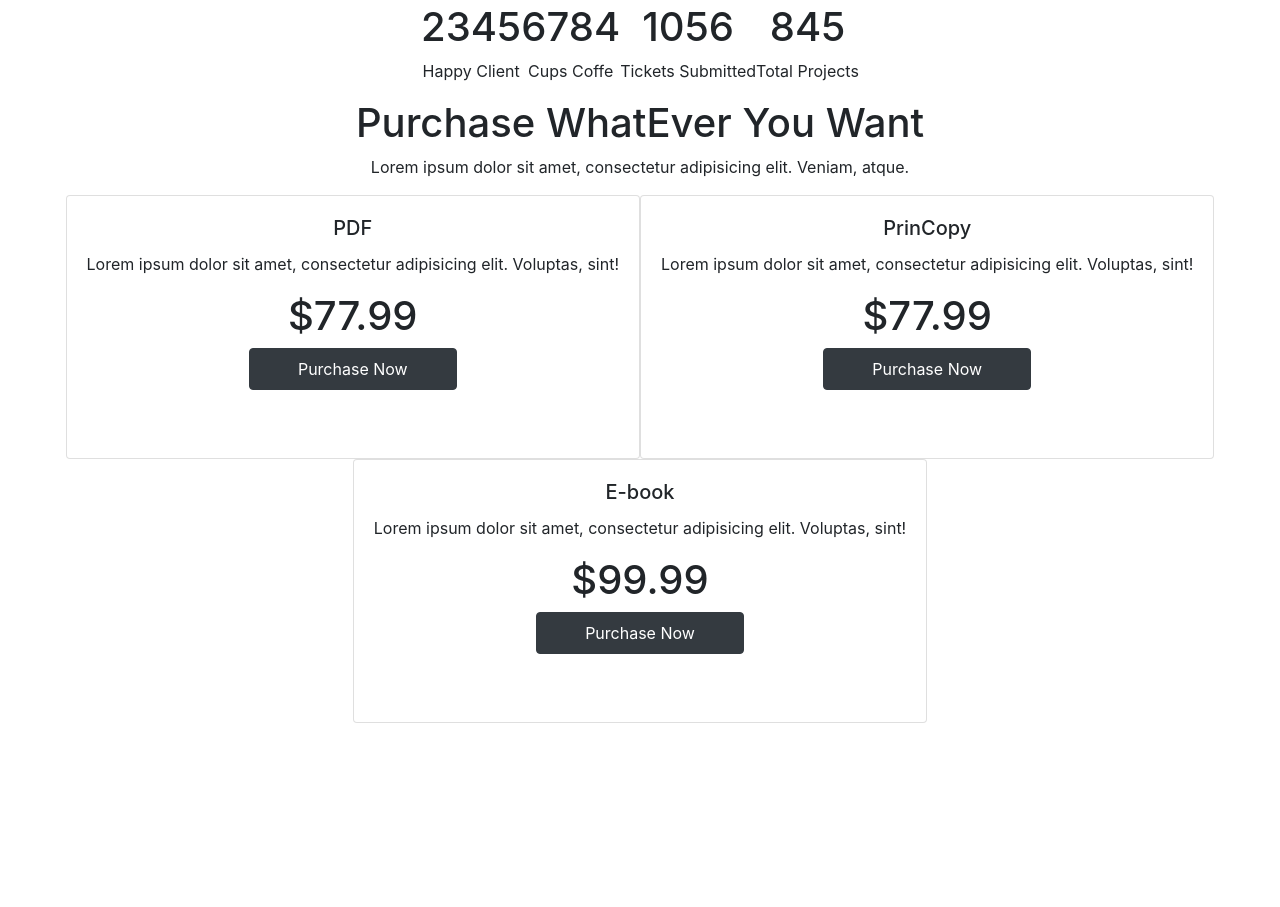
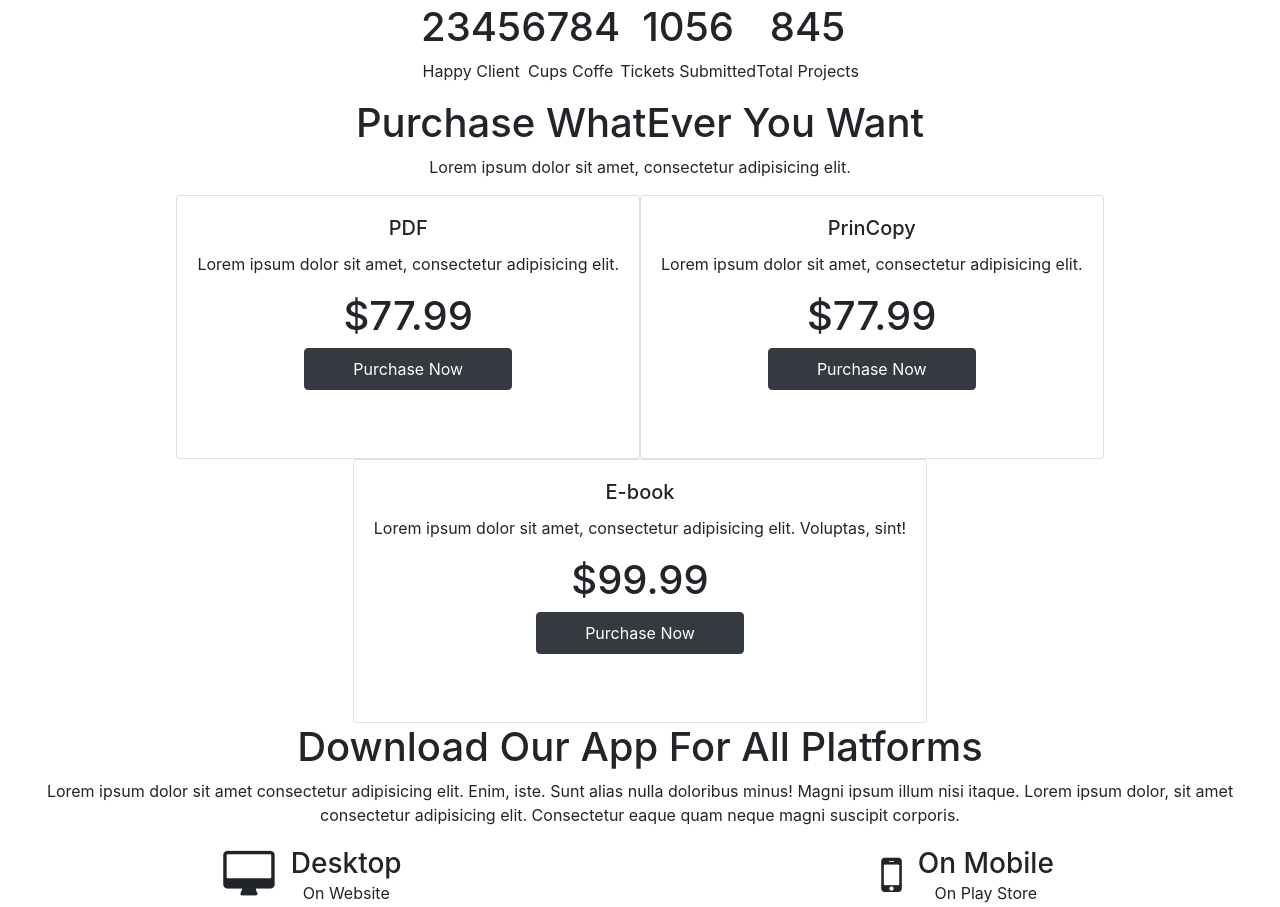
Before and after one commit to KiyaTilahun/My-beginner-level-Html-Css-Bootstrap-React-Projects-, a website: page website1/index.html in a window 1280 px wide. Shown: the part 710-1617 px from the top of the page. Before the commit the page ends 1433 px from the top, so only its background shows below. Drawn offline with nearby package versions, Linux system fonts and the light colour scheme.

Commit message:
added card section with body

```diff
--- a/website1/index.html
+++ b/website1/index.html
@@ -152,11 +152,10 @@
         <div class="purchase text-center">
           <h1>Purchase WhatEver You Want</h1>
           <p>
-            Lorem ipsum dolor sit amet, consectetur adipisicing elit. Veniam,
-            atque.
+            Lorem ipsum dolor sit amet, consectetur adipisicing elit.
           </p>
           <div class="cards">
-            <div class="d-flex flex-row justify-content-center flex-wrap">
+            <div class="d-flex justify-content-center flex-wrap">
               <div class="card">
                 <div class="card-body">
                   <div class="title">
@@ -164,7 +163,7 @@
                   </div>
                   <p class="card-text">
                     Lorem ipsum dolor sit amet, consectetur adipisicing elit.
-                    Voluptas, sint!
+
                   </p>
                   <div class="pricing">
                     <h1>$77.99</h1>
@@ -181,7 +180,7 @@
                   </div>
                   <p class="card-text">
                     Lorem ipsum dolor sit amet, consectetur adipisicing elit.
-                    Voluptas, sint!
+
                   </p>
                   <div class="pricing">
                     <h1>$77.99</h1>
@@ -212,6 +211,35 @@
           </div>
         </div>
       </section>
+      <div class="section-3 container-fluid p-0 text-center">
+        <div class="row">
+          <div class="col-md-12 col-12">
+            <h1>Download Our App For All Platforms</h1>
+            <p>Lorem ipsum dolor sit amet consectetur adipisicing elit. Enim, iste. Sunt alias nulla doloribus minus! Magni ipsum illum nisi itaque. Lorem ipsum dolor, sit amet consectetur adipisicing elit. Consectetur eaque quam neque magni suscipit corporis.</p>
+          </div>
+        </div>
+        <div class="platform row">
+          <div class="col-md-6 col-sm-12 text-right">
+            <div class="desktop shadow-lg">
+              <div class="d-flex flex-row justify-content-center "><i class="fa fa-desktop fa-3x py-2 pr-3"></i>
+              <div class="text text-center">
+                <h3 class="pt-1 m-0">Desktop</h3>
+                <p class="p-0 m-0">On Website</p>
+              </div></div>
+            </div>
+          </div>
+          <div class="col-md-6 col-sm-12 text-right">
+            <div class="desktop shadow-lg">
+              <div class="d-flex flex-row justify-content-center "><i class="fa fa-mobile fa-3x py-2 pr-3"></i>
+              <div class="text text-center">
+                <h3 class="pt-1 m-0">On Mobile</h3>
+                <p class="p-0 m-0">On Play Store</p>
+              </div></div>
+            </div>
+          </div>
+
+        </div>
+      </div>
     </main>
     <footer></footer>
     <!-- build:js js/main.js -->
```
